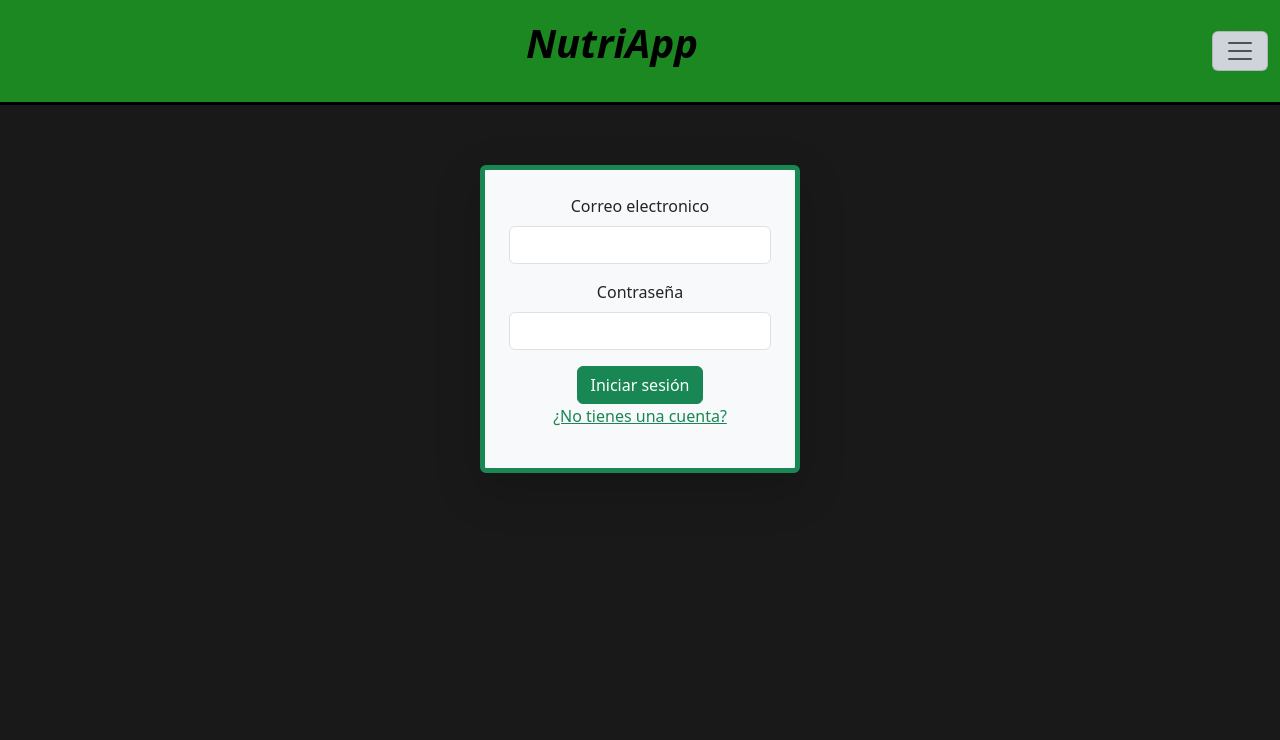
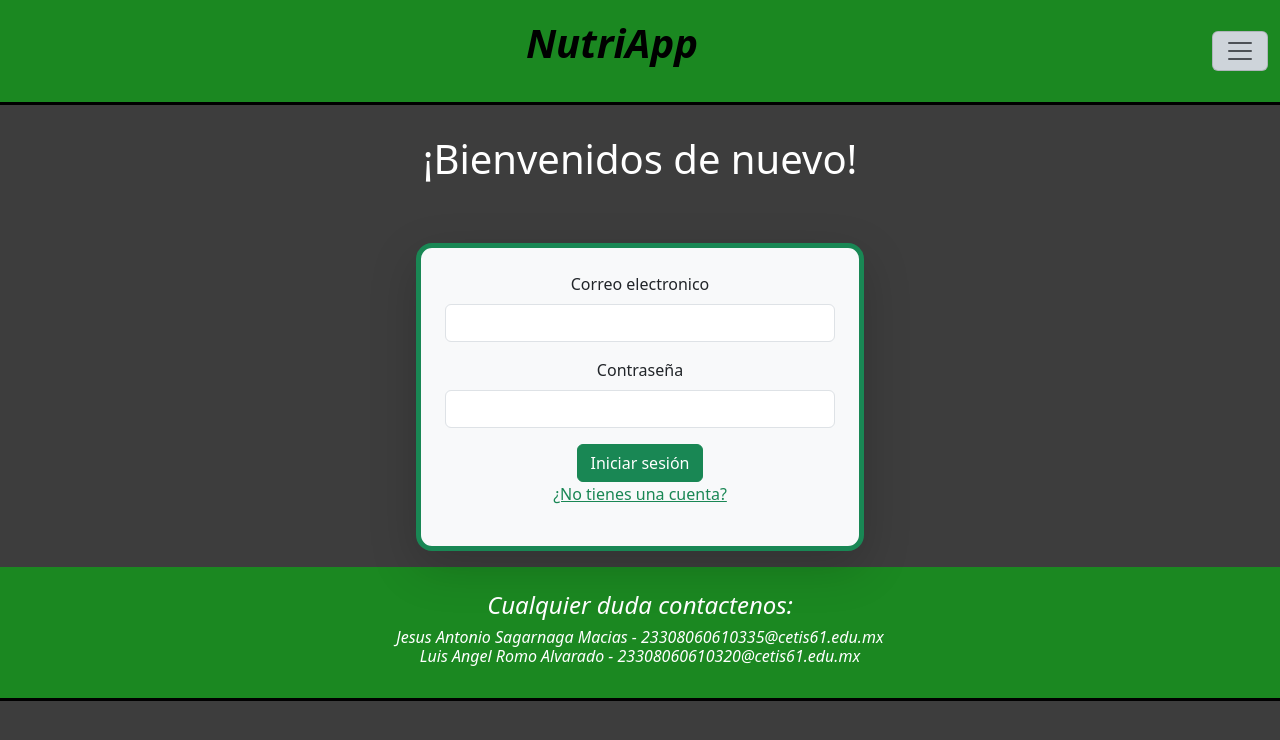
Before and after one commit to Sagarnaga-Jesus/nutriApp, a Flask app: page /login in a window 1280 px wide. Shown: the top 740 px of the page. Run offline with Flask 3, Linux system fonts and the light colour scheme.

Commit message:
Mejoras pequenas ☺

```diff
--- a/app.py
+++ b/app.py
@@ -31,5 +31,9 @@ def registro():
 def perfil():
     return render_template("perfil.html")
 
+@app.route("/acerca")
+def acerca_de():
+    return render_template("acerca_de.html")
+
 if __name__ == "__main__":
     app.run(debug=True)
--- a/templates/base.html
+++ b/templates/base.html
@@ -6,7 +6,7 @@
     <title>{% block title%}  {% endblock title %}</title>
     <link href="https://cdn.jsdelivr.net/npm/bootstrap@5.3.8/dist/css/bootstrap.min.css" rel="stylesheet" integrity="sha384-sRIl4kxILFvY47J16cr9ZwB07vP4J8+LH7qKQnuqkuIAvNWLzeN8tE5YBujZqJLB" crossorigin="anonymous">
 </head>
-<body style="background-color: rgba(0, 0, 0, 0.9); text-color: white; color: white; bg-gradient">
+<body style="background-color: rgba(41, 40, 40, 0.9); text-color: white; color: white; bg-gradient">
 
     <nav class="navbar border-black border-bottom border-3 fst-italic" style="background-color: rgba(27, 136, 33, 1);">
         <div class="container-fluid">
@@ -57,6 +57,15 @@
     {% block contenido %}{% endblock %}
     </div>
 
+    <footer class="border-black border-bottom border-3 fst-italic text-center py-4" style="background-color: rgba(27, 136, 33, 1);">
+        <h4>Cualquier duda contactenos: </h4>
+        <h6>
+            Jesus Antonio Sagarnaga Macias - 23308060610335@cetis61.edu.mx
+            <br>
+            Luis Angel Romo Alvarado - 23308060610320@cetis61.edu.mx
+        </h6>
+    </footer>
+
     <script src="https://cdn.jsdelivr.net/npm/bootstrap@5.3.8/dist/js/bootstrap.bundle.min.js" integrity="sha384-FKyoEForCGlyvwx9Hj09JcYn3nv7wiPVlz7YYwJrWVcXK/BmnVDxM+D2scQbITxI" crossorigin="anonymous"></script>
 </body>
 </html>
--- a/templates/login.html
+++ b/templates/login.html
@@ -4,7 +4,8 @@
 
 {% block contenido %}
 
-<div class="card mx-auto p-2 mb-3 shadow-lg bg-body-tertiary rounded text-center justify-content border-success border-5" style="width: 25%; margin-top: 60px;">
+<h1 class="text-center" style="margin-top: 30px;">¡Bienvenidos de nuevo!</h1>
+<div class="card mx-auto p-2 mb-3 shadow-lg bg-body-tertiary rounded-4 text-center border-success border-5" style="width: 35%; margin-top: 60px;">
     <div class="card-body">
         <form>
             <div class="mb-3">
```
Also changed, not shown: templates/acerca_de.html (added, +9 -0 lines).
